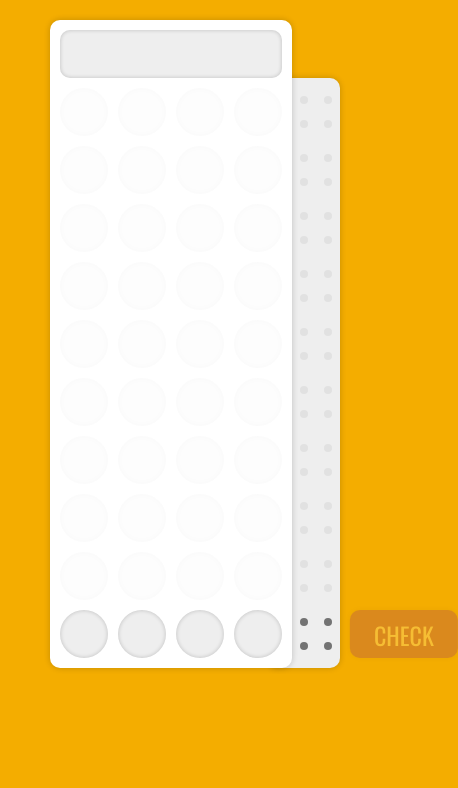
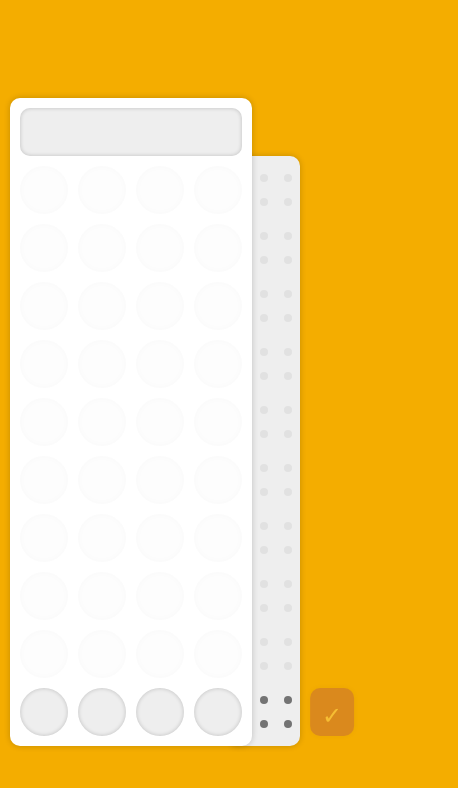
Before and after one commit to carlotm/vuestermind, a Vue app: page / in a window 390 px wide. Shown: the top 788 px of the page, 458 px wide, since content can reach past the window. Built offline with nearby package versions, Linux system fonts and the light colour scheme.

Commit message:
Adds just a little bit of styles for mobile phones

```diff
--- a/src/App.vue
+++ b/src/App.vue
@@ -50,7 +50,6 @@ export default {
 
 #app {
     @include limit-to(290px);
-    margin: 20px auto;
     position: relative;
     z-index: 1;
 }
--- a/src/components/Check.vue
+++ b/src/components/Check.vue
@@ -1,7 +1,5 @@
 <template>
-    <button id="check" @click="checkTurn" v-bind:disabled="!isCurrentTurnValid">
-        Check
-    </button>
+    <button id="check" @click="checkTurn" v-bind:disabled="!isCurrentTurnValid"></button>
 </template>
 
 <script>
@@ -23,6 +21,10 @@ export default {
 @import '../sass/utils';
 
 #check {
+    @media only screen and (max-width: 767px) {
+        padding-left: $h / 4;
+        padding-right: $h / 4;
+    }
     @include hlh($h);
     @include button-reset;
     @include main-shadow;
@@ -41,6 +43,13 @@ export default {
     opacity: 1;
     transition: transform 0.4s ease, opacity 0.4s ease;
 
+    &:before {
+        @media only screen and (max-width: 767px) {
+            content: '✓';
+        }
+        content: 'check';
+    }
+
     &:disabled {
         cursor: not-allowed;
         opacity: 0.2;
--- a/src/sass/_main.scss
+++ b/src/sass/_main.scss
@@ -1,4 +1,8 @@
-html,
+html {
+    min-height: 100%;
+    height: 100%;
+}
+
 body {
     background-color: $egg;
     color: $black;
@@ -6,3 +10,15 @@ body {
     font-family: $main-font;
     font-size: 16px;
 }
+
+body {
+    @media only screen and (max-width: 767px) {
+        padding: 10px;
+        justify-content: flex-start;
+    }
+    display: flex;
+    justify-content: center;
+    align-items: center;
+    flex-wrap: wrap;
+    padding: 20px;
+}
```
